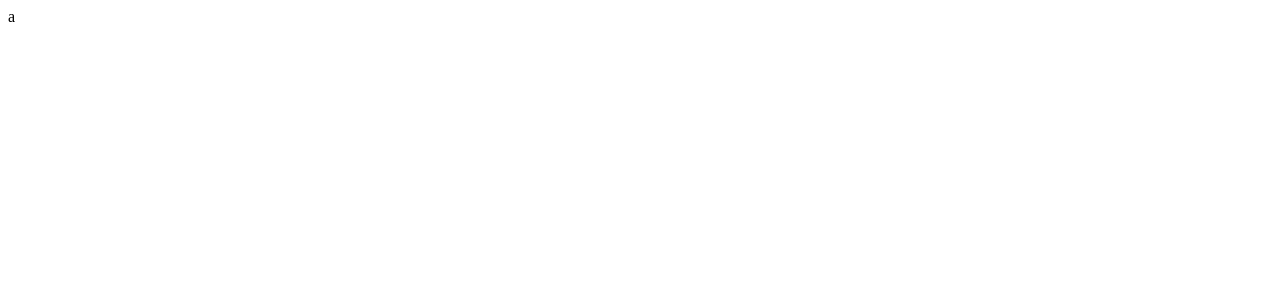
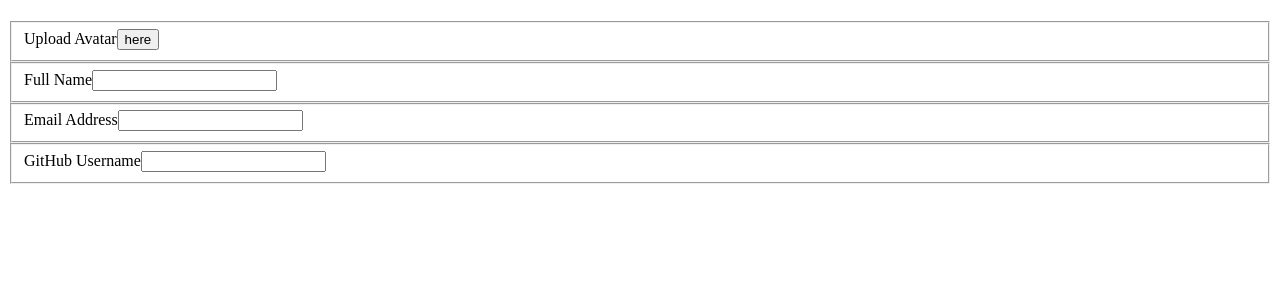
Before and after one commit to SkivaDev/frontendMentor-conference-sticker-generator, a Next.js app: page / in a window 1280 px wide. Shown: the top 300 px of the page. Built offline with nearby package versions, Linux system fonts and the light colour scheme.

Commit message:
feat(project): :sparkles: add Form component

```diff
--- a/app/globals.css
+++ b/app/globals.css
@@ -43,7 +43,7 @@
 body {
   color: var(--foreground);
   /* background: var(--background-desktop); */
-  background: white;
+  background: gray;
   font-family: "Inconsolata", serif;
 }
 
--- a/app/page.tsx
+++ b/app/page.tsx
@@ -1,9 +1,15 @@
+import Form from "@/components/Form";
 
 export default function Home() {
   return (
     <div className="w-full ">
       <main>
-        a
+        <h1></h1>
+        <p></p>
+
+        <div>
+          <Form />
+        </div>
       </main>
     </div>
   );
--- /dev/null
+++ b/components/Form.tsx
@@ -0,0 +1,53 @@
+import React from 'react'
+import { useForm } from 'react-hook-form'
+
+const Form = () => {
+
+    // const { register, handleSubmit } = useForm();
+
+  return (
+    <form action="">
+        <fieldset>
+          <div>
+            <label htmlFor="">Upload Avatar</label>
+            <button>here</button>
+          </div>
+        </fieldset>
+        <fieldset>
+            <div>
+                <label htmlFor="">Full Name</label>
+                <input
+                  type="text"
+                  id="fullName"
+                  name="fullName"
+                  className={false ? 'error' : ''}
+                />
+            </div>
+        </fieldset>
+        <fieldset>
+            <div>
+                <label htmlFor="">Email Address</label>
+                <input
+                  type="text"
+                  id="email"
+                  name="email"
+                  className={false ? 'error' : ''}
+                />
+            </div>
+        </fieldset>
+        <fieldset>
+            <div>
+                <label htmlFor="">GitHub Username</label>
+                <input
+                  type="text"
+                  id="github"
+                  name="github"
+                  className={false ? 'error' : ''}
+                />
+            </div>
+        </fieldset>
+    </form>
+  )
+}
+
+export default Form
```
Also changed, not shown: package.json (+6 -5 lines), 2 other files (tests, documents, lock files or other folders).
